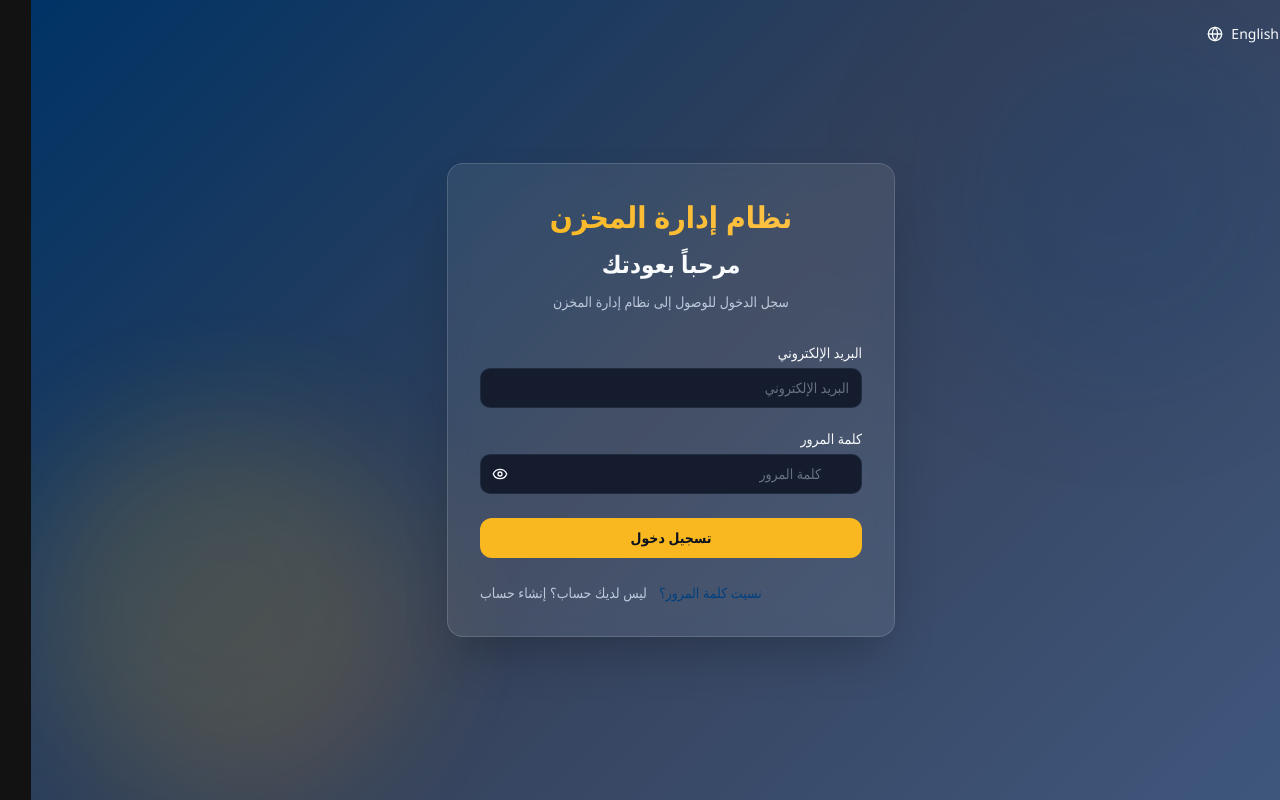
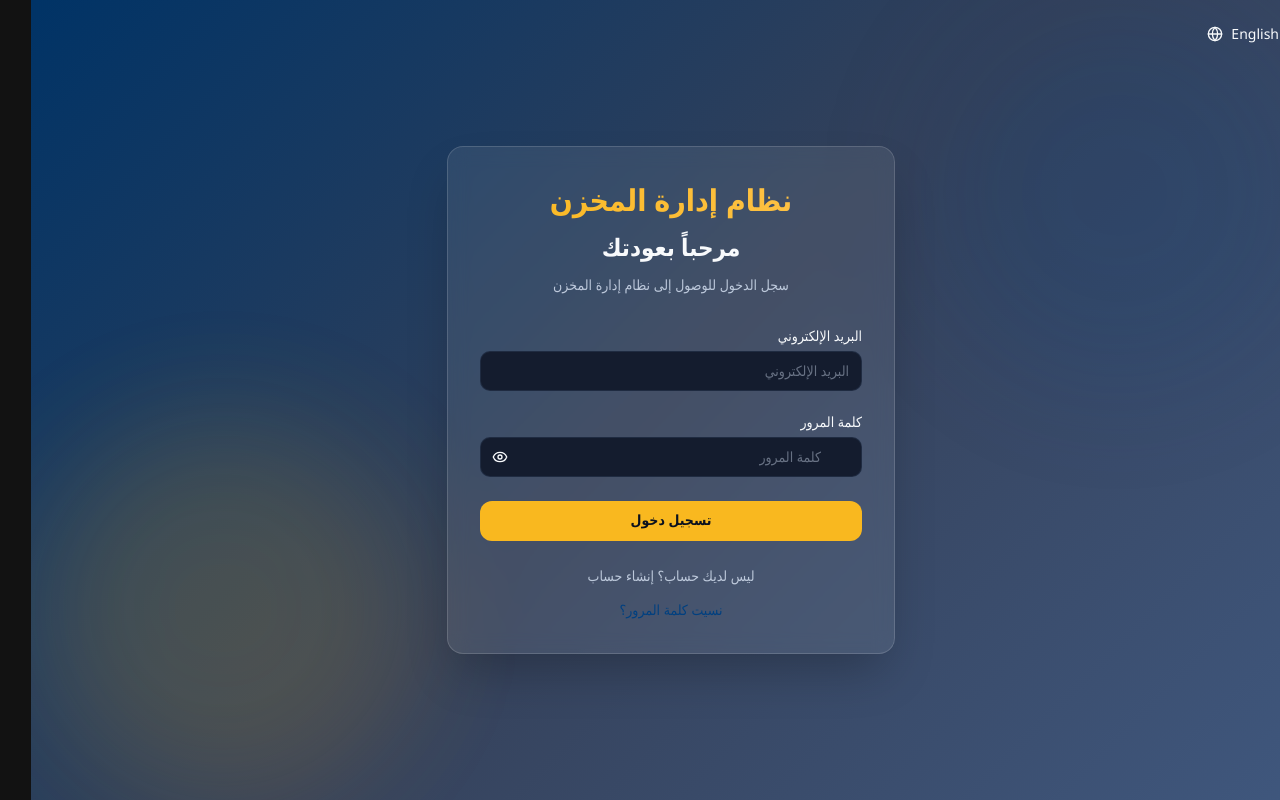
Before and after one commit to mohamedsadig73-dotcom/joint-code-craft, a React (Vite) app: page /login in a window 1280 px wide. Built offline with nearby package versions, Linux system fonts and the light colour scheme.

Commit message:
Changes
Co-authored-by: mohamedsadig73-dotcom <244890198+mohamedsadig73-dotcom@users.noreply.github.com>

```diff
--- a/src/index.css
+++ b/src/index.css
@@ -941,10 +941,10 @@
   /* Button groups - reverse order in RTL */
   [dir="rtl"] .button-group,
   .rtl .button-group,
-  [dir="rtl"] .flex.gap-2:has(button):not(.ltr-flex),
-  .rtl .flex.gap-2:has(button):not(.ltr-flex),
-  [dir="rtl"] .flex.gap-3:has(button):not(.ltr-flex),
-  .rtl .flex.gap-3:has(button):not(.ltr-flex) {
+  [dir="rtl"] .flex.gap-2:has(> button):not(.ltr-flex):not(.flex-col):not([data-sidebar]):not([data-sidebar] *),
+  .rtl .flex.gap-2:has(> button):not(.ltr-flex):not(.flex-col):not([data-sidebar]):not([data-sidebar] *),
+  [dir="rtl"] .flex.gap-3:has(> button):not(.ltr-flex):not(.flex-col):not([data-sidebar]):not([data-sidebar] *),
+  .rtl .flex.gap-3:has(> button):not(.ltr-flex):not(.flex-col):not([data-sidebar]):not([data-sidebar] *) {
     flex-direction: row-reverse;
   }
 
```
